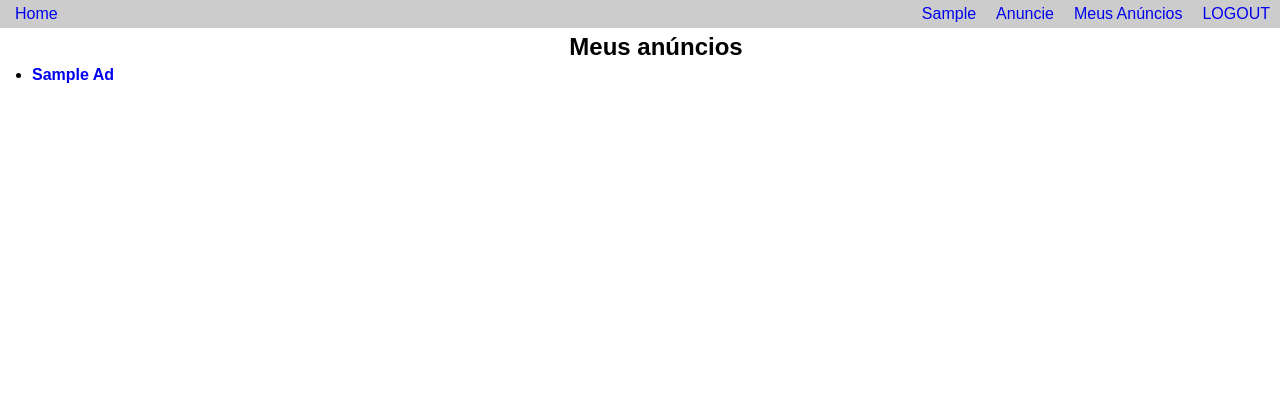
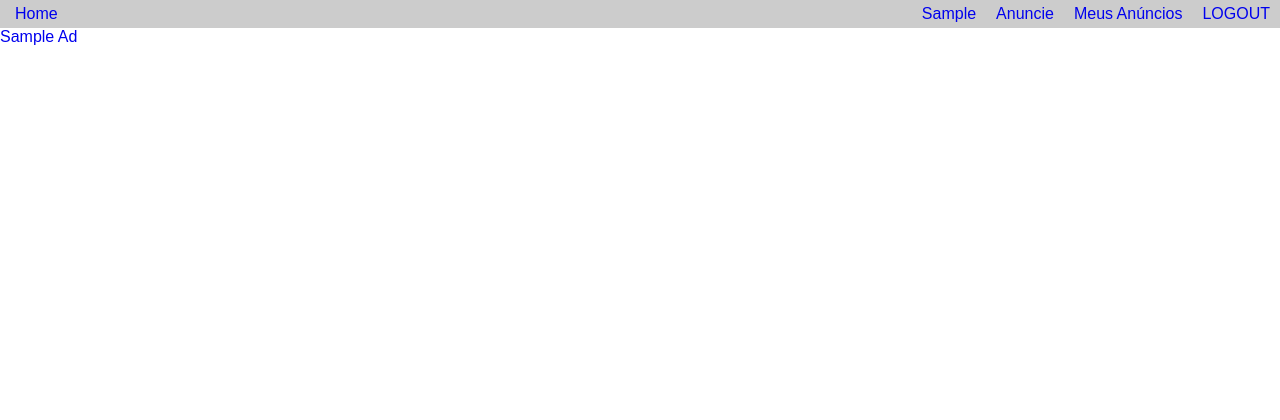
Before and after one commit to yagomalves/marketplace, a PHP site: page /projetos/myAds.php in a window 1280 px wide. Shown: the top 420 px of the page. Run offline with PHP 8.4, Linux system fonts and the light colour scheme; the visitor is signed in with stand-in values (Sample User, id 1); tables that the repository leaves empty or names only in its code hold one stand-in row (values such as "Sample post"); data that the repository does not hold is empty.

Commit message:
Add files via upload

```diff
--- a/myAds.php
+++ b/myAds.php
@@ -11,26 +11,9 @@ include './views/myAdsInfo_view.classes.php';
     $adsInfo = new MyAdsInfoView();
 ?>
 
-<body>
-    <main>
-        <div class="myAds">
-            <div class="adTitle">
-                <h2>Meus anúncios</h2>
-            </div>
-            <ul>
-                <li>
-                    <a href="adSolo.php">
-                        <h4><?= $adsInfo->FetchAllAdsTitle($_SESSION["userid"]); ?></h4>
-                    </a>
-                        <p><?= $adsInfo->FetchDescription($_SESSION['userid']) ?></p>
-
-                </li>
-            </ul>
-        </div>
-    </main>
-
-</body>
-
+<p><a href="adSolo.php">
+    <?= $adsInfo->FetchAllAdsTitle($_SESSION["userid"]); ?>
+</a></p>
 
 <?php
     include_once "adFooter.php";
```
Lines whose indentation alone changed are shown as unchanged.
